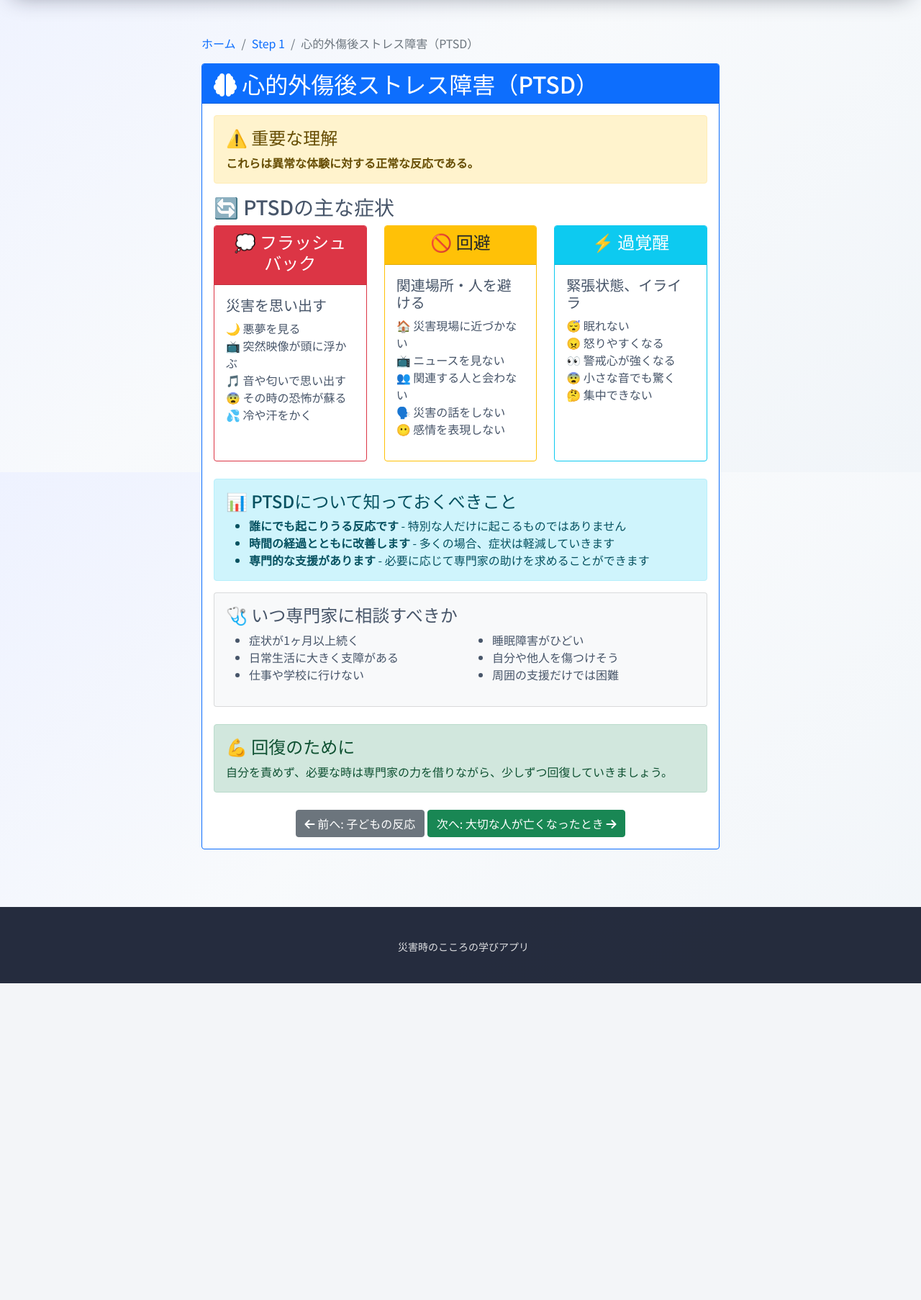
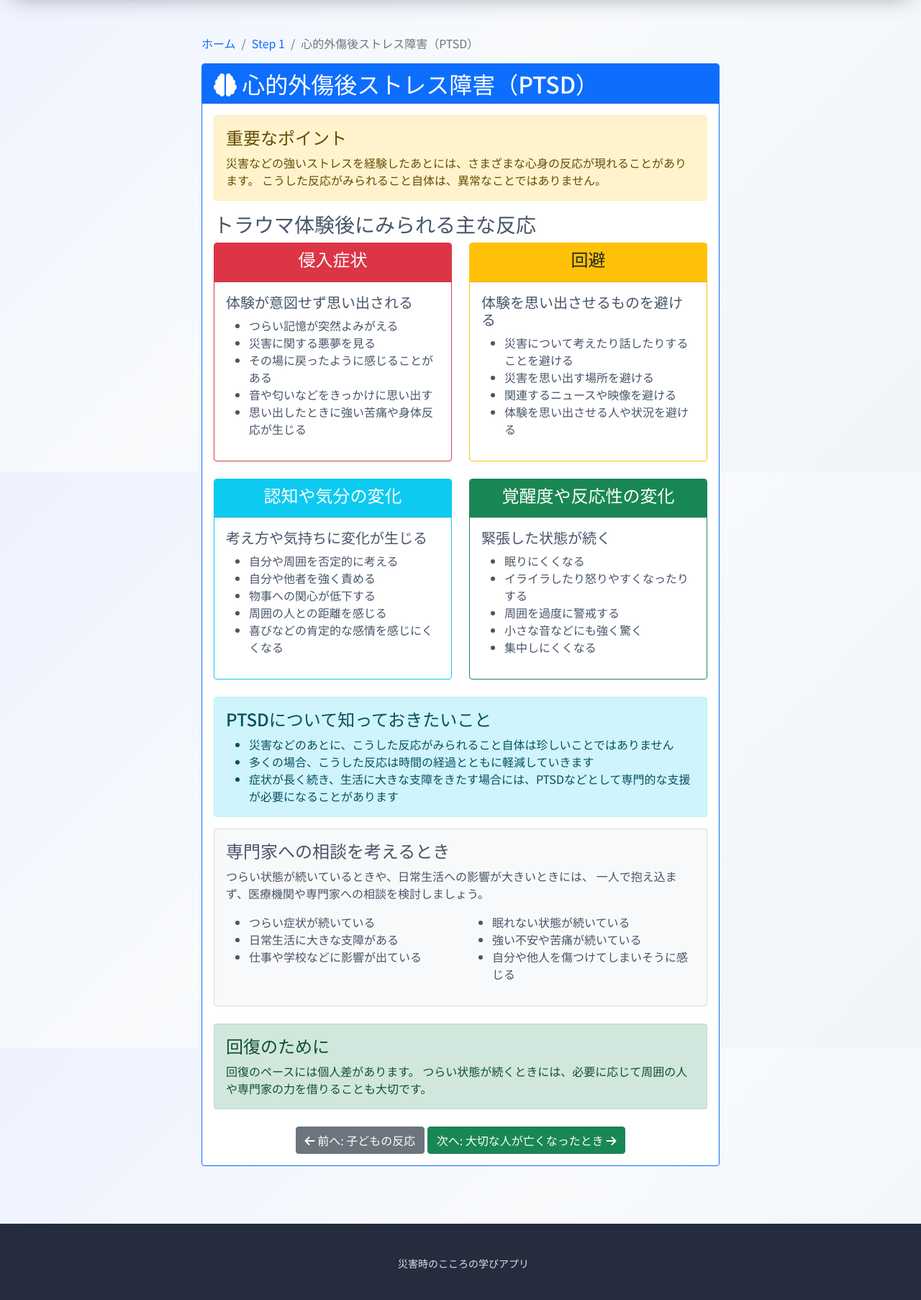
Before and after one commit to mhagidai/three-steps-app-v2, a Flask app: page /step1/content/ptsd in a window 1280 px wide. Shown: the part 144-1950 px from the top of the page at 72% size. Before the commit the page ends 1510 px from the top, so only its background shows below. Run offline with Flask 3, Linux system fonts and the light colour scheme.

Commit message:
Refactor PTSD step 1 HTML structure and content

```diff
--- a/application/templates/step1/ptsd.html
+++ b/application/templates/step1/ptsd.html
@@ -22,92 +22,125 @@
                 </div>
                 <div class="card-body">
                     <div class="alert alert-warning">
-                        <h4>⚠️ 重要な理解</h4>
-                        <p class="mb-0"><strong>これらは異常な体験に対する正常な反応である。</strong></p>
+                       <h4>重要なポイント</h4>
+<p class="mb-0">
+    災害などの強いストレスを経験したあとには、さまざまな心身の反応が現れることがあります。
+    こうした反応がみられること自体は、異常なことではありません。
+</p>
 </div>
 
-                    <h3>🔄 PTSDの主な症状</h3>
+<h3>トラウマ体験後にみられる主な反応</h3>
+
 <div class="row">
-                        <div class="col-md-4 mb-4">
+
+    <div class="col-md-6 mb-4">
         <div class="card h-100 border-danger">
             <div class="card-header bg-danger text-white text-center">
-                                    <h4>💭 フラッシュバック</h4>
+                <h4>侵入症状</h4>
             </div>
             <div class="card-body">
-                                    <h5>災害を思い出す</h5>
-                                    <ul class="list-unstyled">
-                                        <li>🌙 悪夢を見る</li>
-                                        <li>📺 突然映像が頭に浮かぶ</li>
-                                        <li>🎵 音や匂いで思い出す</li>
-                                        <li>😨 その時の恐怖が蘇る</li>
-                                        <li>💦 冷や汗をかく</li>
+                <h5>体験が意図せず思い出される</h5>
+                <ul>
+                    <li>つらい記憶が突然よみがえる</li>
+                    <li>災害に関する悪夢を見る</li>
+                    <li>その場に戻ったように感じることがある</li>
+                    <li>音や匂いなどをきっかけに思い出す</li>
+                    <li>思い出したときに強い苦痛や身体反応が生じる</li>
                 </ul>
             </div>
         </div>
     </div>
 
-                        <div class="col-md-4 mb-4">
+    <div class="col-md-6 mb-4">
         <div class="card h-100 border-warning">
             <div class="card-header bg-warning text-dark text-center">
-                                    <h4>🚫 回避</h4>
+                <h4>回避</h4>
             </div>
             <div class="card-body">
-                                    <h5>関連場所・人を避ける</h5>
-                                    <ul class="list-unstyled">
-                                        <li>🏠 災害現場に近づかない</li>
-                                        <li>📺 ニュースを見ない</li>
-                                        <li>👥 関連する人と会わない</li>
-                                        <li>🗣️ 災害の話をしない</li>
-                                        <li>😶 感情を表現しない</li>
+                <h5>体験を思い出させるものを避ける</h5>
+                <ul>
+                    <li>災害について考えたり話したりすることを避ける</li>
+                    <li>災害を思い出す場所を避ける</li>
+                    <li>関連するニュースや映像を避ける</li>
+                    <li>体験を思い出させる人や状況を避ける</li>
                 </ul>
             </div>
         </div>
     </div>
 
-                        <div class="col-md-4 mb-4">
+    <div class="col-md-6 mb-4">
         <div class="card h-100 border-info">
             <div class="card-header bg-info text-white text-center">
-                                    <h4>⚡ 過覚醒</h4>
+                <h4>認知や気分の変化</h4>
             </div>
             <div class="card-body">
-                                    <h5>緊張状態、イライラ</h5>
-                                    <ul class="list-unstyled">
-                                        <li>😴 眠れない</li>
-                                        <li>😠 怒りやすくなる</li>
-                                        <li>👀 警戒心が強くなる</li>
-                                        <li>😨 小さな音でも驚く</li>
-                                        <li>🤔 集中できない</li>
+                <h5>考え方や気持ちに変化が生じる</h5>
+                <ul>
+                    <li>自分や周囲を否定的に考える</li>
+                    <li>自分や他者を強く責める</li>
+                    <li>物事への関心が低下する</li>
+                    <li>周囲の人との距離を感じる</li>
+                    <li>喜びなどの肯定的な感情を感じにくくなる</li>
                 </ul>
             </div>
         </div>
     </div>
+
+    <div class="col-md-6 mb-4">
+        <div class="card h-100 border-success">
+            <div class="card-header bg-success text-white text-center">
+                <h4>覚醒度や反応性の変化</h4>
+            </div>
+            <div class="card-body">
+                <h5>緊張した状態が続く</h5>
+                <ul>
+                    <li>眠りにくくなる</li>
+                    <li>イライラしたり怒りやすくなったりする</li>
+                    <li>周囲を過度に警戒する</li>
+                    <li>小さな音などにも強く驚く</li>
+                    <li>集中しにくくなる</li>
+                </ul>
+            </div>
+        </div>
+    </div>
+
 </div>
 
 <div class="alert alert-info">
-                        <h4>📊 PTSDについて知っておくべきこと</h4>
+    <h4>PTSDについて知っておきたいこと</h4>
     <ul class="mb-0">
-                            <li><strong>誰にでも起こりうる反応です</strong> - 特別な人だけに起こるものではありません</li>
-                            <li><strong>時間の経過とともに改善します</strong> - 多くの場合、症状は軽減していきます</li>
-                            <li><strong>専門的な支援があります</strong> - 必要に応じて専門家の助けを求めることができます</li>
+        <li>
+            災害などのあとに、こうした反応がみられること自体は珍しいことではありません
+        </li>
+        <li>
+            多くの場合、こうした反応は時間の経過とともに軽減していきます
+        </li>
+        <li>
+            症状が長く続き、生活に大きな支障をきたす場合には、PTSDなどとして専門的な支援が必要になることがあります
+        </li>
     </ul>
 </div>
 
 <div class="card bg-light">
     <div class="card-body">
-                            <h4>🩺 いつ専門家に相談すべきか</h4>
+        <h4>専門家への相談を考えるとき</h4>
+        <p>
+            つらい状態が続いているときや、日常生活への影響が大きいときには、
+            一人で抱え込まず、医療機関や専門家への相談を検討しましょう。
+        </p>
         <div class="row">
             <div class="col-md-6">
                 <ul>
-                                        <li>症状が1ヶ月以上続く</li>
-                                        <li>日常生活に大きく支障がある</li>
-                                        <li>仕事や学校に行けない</li>
+                    <li>つらい症状が続いている</li>
+                    <li>日常生活に大きな支障がある</li>
+                    <li>仕事や学校などに影響が出ている</li>
                 </ul>
             </div>
             <div class="col-md-6">
                 <ul>
-                                        <li>睡眠障害がひどい</li>
-                                        <li>自分や他人を傷つけそう</li>
-                                        <li>周囲の支援だけでは困難</li>
+                    <li>眠れない状態が続いている</li>
+                    <li>強い不安や苦痛が続いている</li>
+                    <li>自分や他人を傷つけてしまいそうに感じる</li>
                 </ul>
             </div>
         </div>
@@ -115,8 +148,11 @@
 </div>
 
 <div class="alert alert-success mt-4">
-                        <h4>💪 回復のために</h4>
-                        <p class="mb-0">自分を責めず、必要な時は専門家の力を借りながら、少しずつ回復していきましょう。</p>
+    <h4>回復のために</h4>
+    <p class="mb-0">
+        回復のペースには個人差があります。
+        つらい状態が続くときには、必要に応じて周囲の人や専門家の力を借りることも大切です。
+    </p>
 </div>
 
                     <div class="text-center mt-4">
```
Lines whose indentation alone changed are shown as unchanged.
